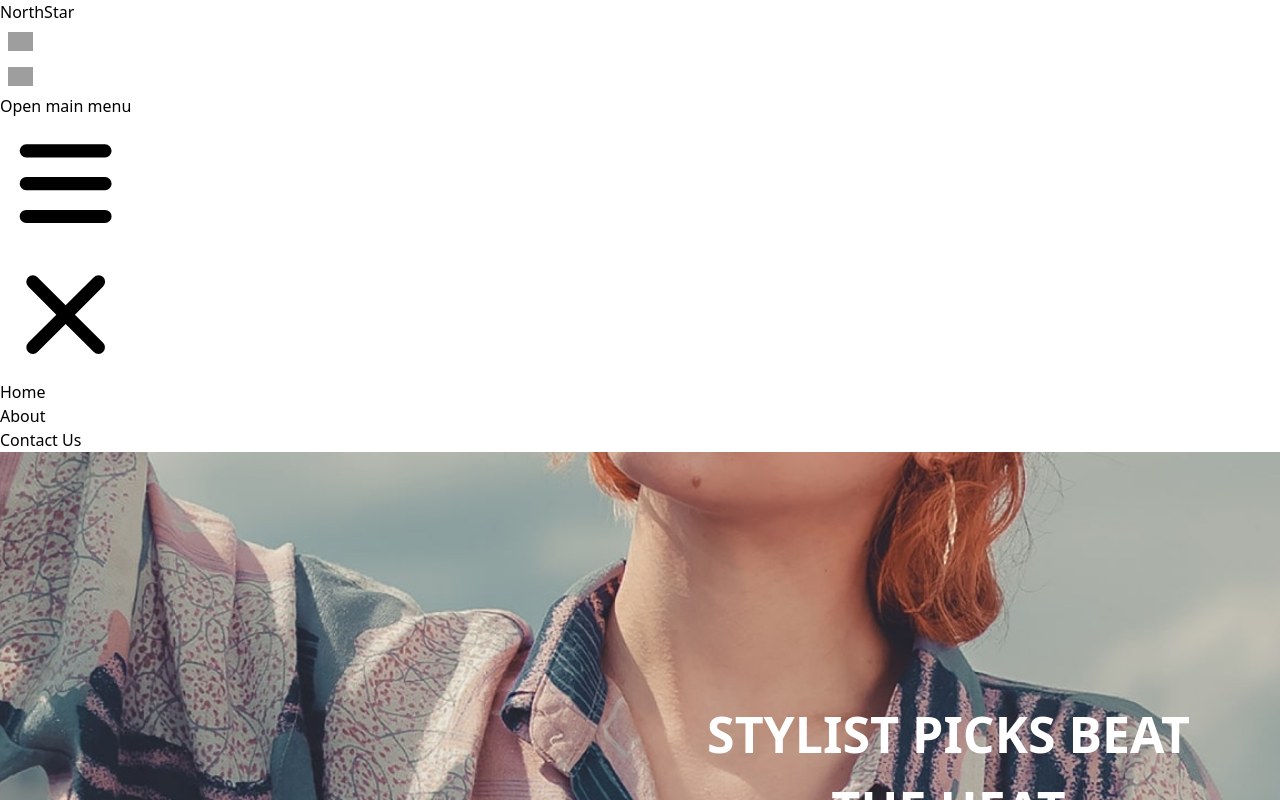
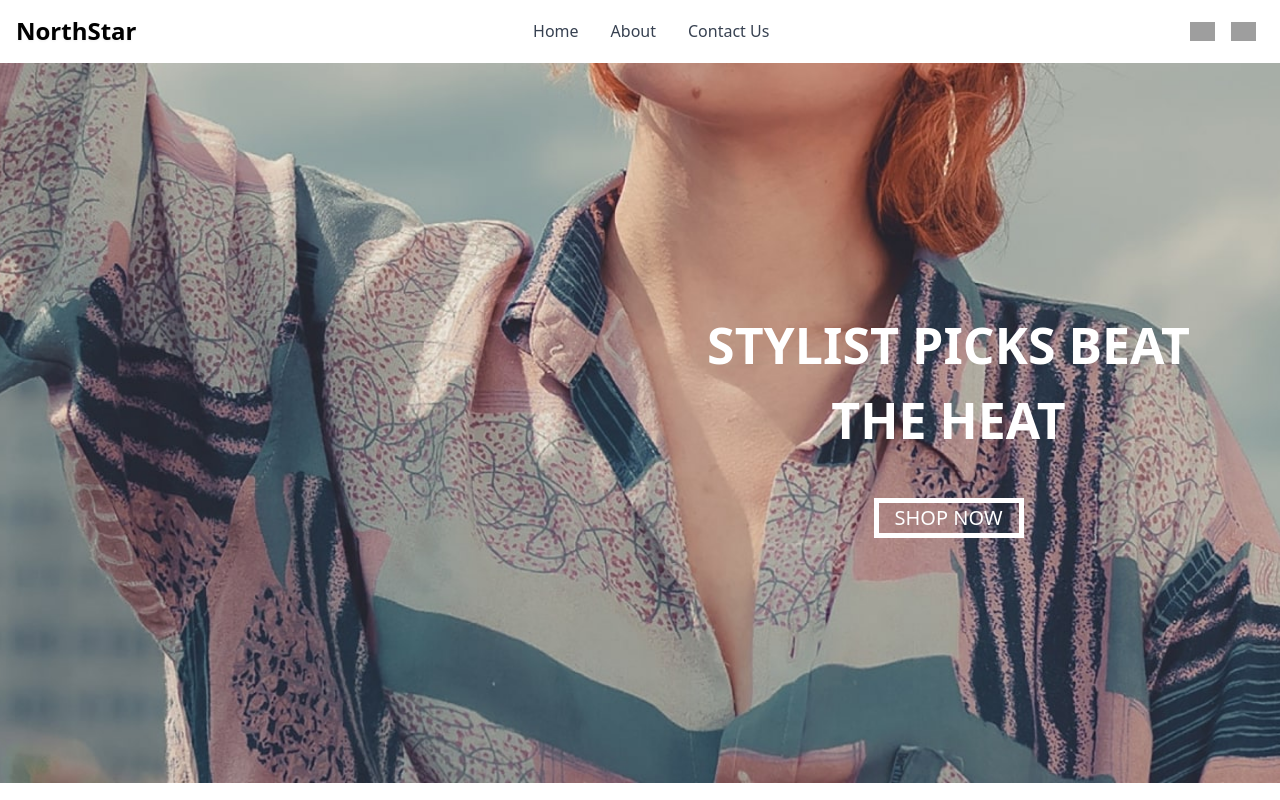
Before and after one commit to Saif-Arshad/full-stack-ecommerce, a Next.js app: page / in a window 1280 px wide. Shown: the top 800 px of the page. Built offline with nearby package versions, Linux system fonts and the light colour scheme; grey boxes are pictures that could not be loaded.

Commit message:
Removing Build Error

```diff
--- a/tailwind.config.js
+++ b/tailwind.config.js
@@ -1,8 +1,9 @@
 /** @type {import('tailwindcss').Config} */
 module.exports = {
   content: [
+    "./src/Components/**/*.{js,ts,jsx,tsx}",
+    "./src/**/*.{js,ts,jsx,tsx,mdx}",
     "./src/pages/**/*.{js,ts,jsx,tsx,mdx}",
-    "./src/components/**/*.{js,ts,jsx,tsx,mdx}",
     "./src/app/**/*.{js,ts,jsx,tsx,mdx}",
   ],
   theme: {
```
